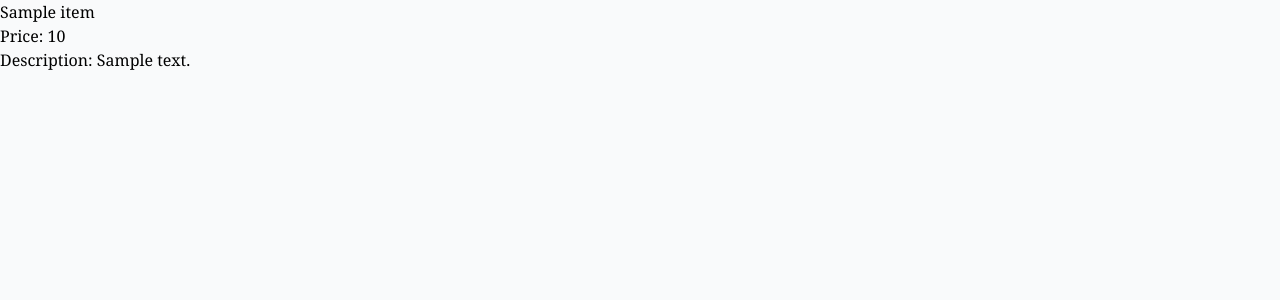
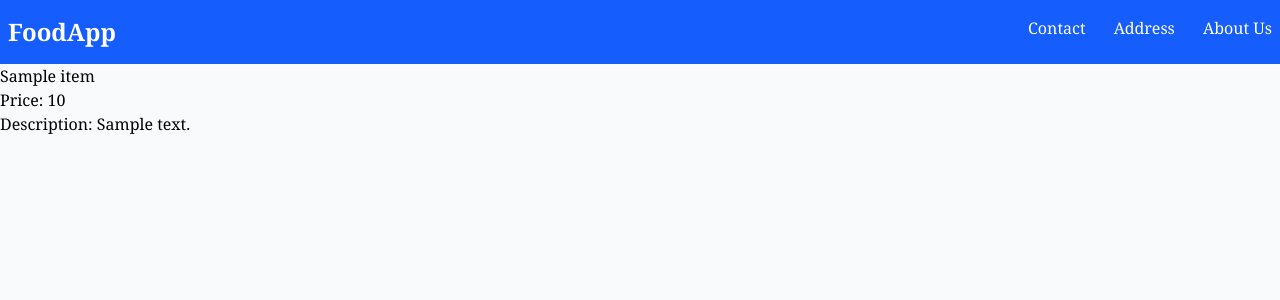
Before and after one commit to thierrydrmv/FoodMenuApp, a Django app: page / in a window 1280 px wide. Shown: the top 300 px of the page. Run offline with Django 5.2, Linux system fonts and the light colour scheme; tables that the repository leaves empty hold one stand-in row (values such as "Sample post"); style sheets or scripts are compiled from the project's sources; some libraries are stand-ins or nearby versions.

Commit message:
feat: adding a navbar

```diff
--- a/theme/templates/base.html
+++ b/theme/templates/base.html
@@ -1,5 +1,4 @@
 {% load static tailwind_tags %}
-{% tailwind_css %}
 <!DOCTYPE html>
 <html lang="en">
     <head>
@@ -12,8 +11,7 @@
         {% tailwind_css %}
     </head>
     <body class="bg-gray-50 text-black font-serif leading-normal tracking-normal">
-        <div class="container mx-auto">
-            {% block content %}{% endblock %}
-        </div>
+        {% include "navbar.html" %}
+        {% block content %}{% endblock %}
     </body>
 </html>
--- /dev/null
+++ b/theme/templates/navbar.html
@@ -0,0 +1,10 @@
+<nav class="bg-blue-600 text-white">
+    <div class="flex justify-between px-2 py-4">
+        <a href="{% url "base:home" %}" class="font-bold text-2xl">FoodApp</a>
+        <div class="space-x-6">
+            <a href="">Contact</a>
+            <a href="">Address</a>
+            <a href="">About Us</a>
+        </div>
+    </div>
+</nav>
```
